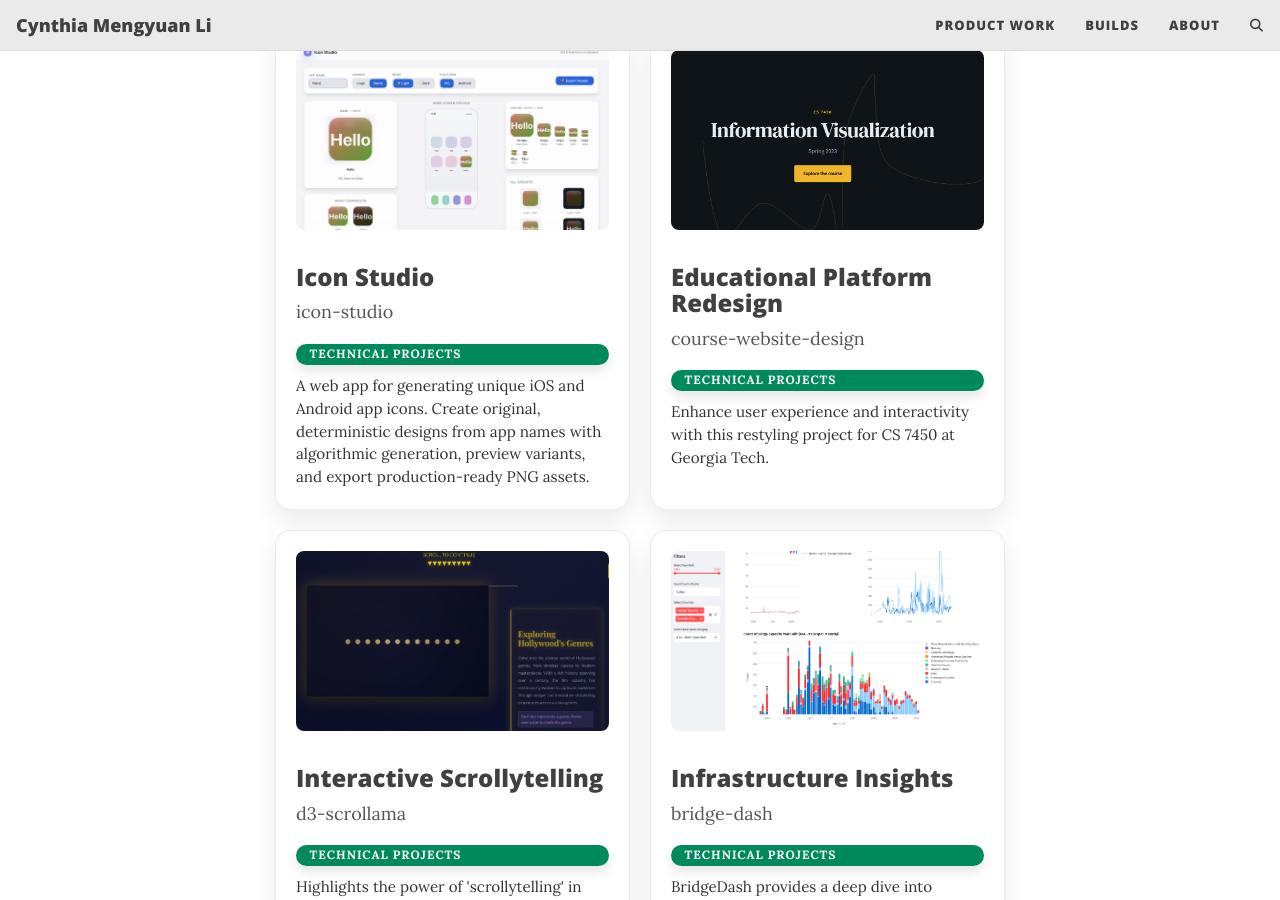
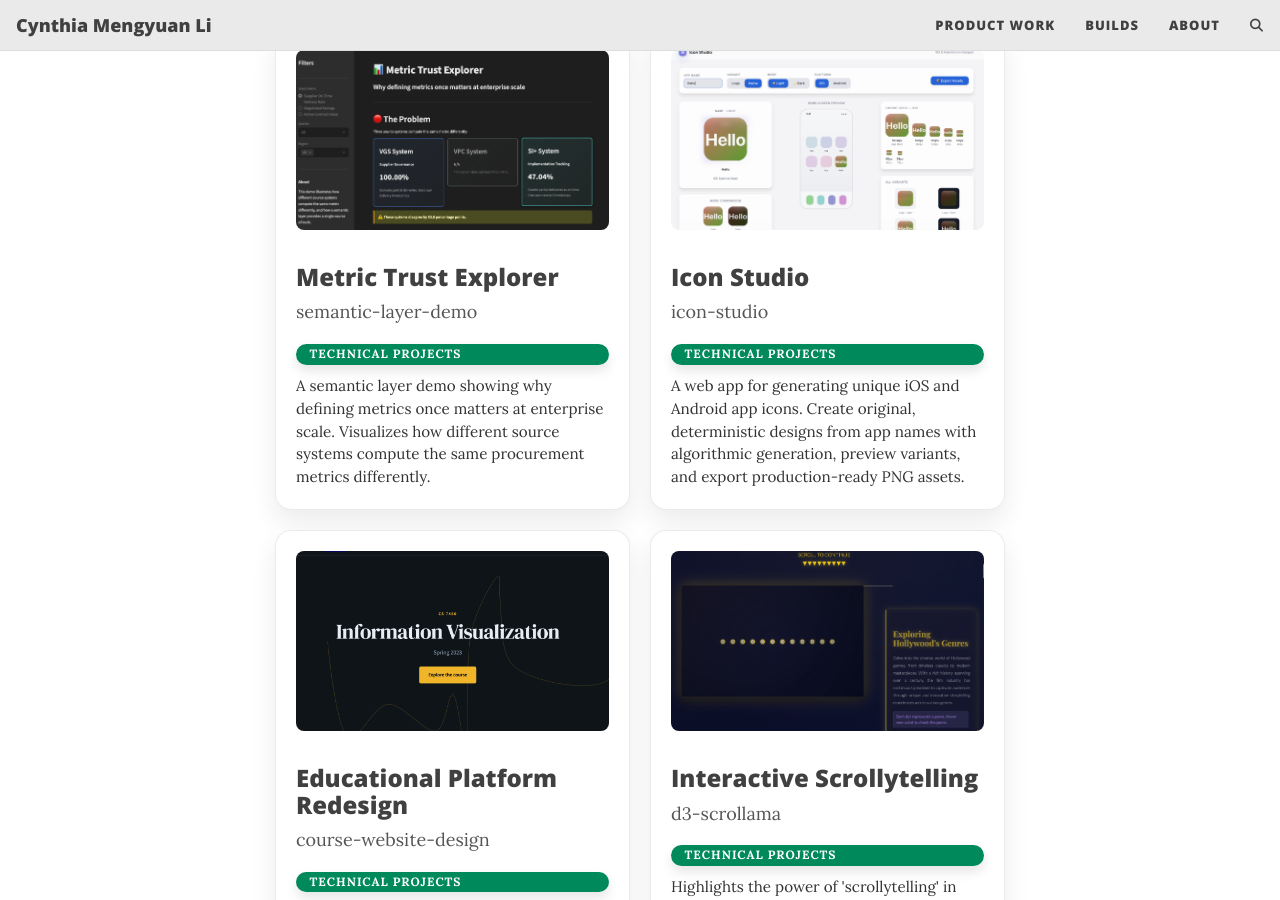
Before and after one commit to cynthialmy/cynthialmy.github.io, a Jekyll site: the page built from projects.md, in a window 1280 px wide and 900 px high, scrolled down 466 px. Built offline with Jekyll 4.4.1, drawn with Linux system fonts in a browser that asks for light colours; comment, search, counter and statistics services are not loaded.

Commit message:
added post

```diff
--- a/projects.md
+++ b/projects.md
@@ -14,6 +14,20 @@ For detailed work showcasing product thinking, strategy, and execution, visit [P
 <div class="portfolio-tab-content active" data-tab-content="technical-projects">
   <div class="project-card-grid">
   <!-- Technical Projects -->
+  <article class="project-card" data-project-type="technical-projects">
+    <a class="project-card-link" href="https://semantic-layer-demo.streamlit.app/" target="_blank" rel="noopener">
+      <img src="{{ '/assets/img/metric-trust-explorer.png' | relative_url }}" alt="Metric Trust Explorer" class="project-card-thumbnail" loading="lazy">
+      <div class="project-card-header">
+        <h3>Metric Trust Explorer</h3>
+        <p class="project-card-subtitle">semantic-layer-demo</p>
+      </div>
+      <span class="project-type-badge" style="--badge-color: {{ site.portfolio_types.technical-projects.color | default: '#008a5c' }};">{{ site.portfolio_types.technical-projects.label | default: 'Technical Projects' }}</span>
+      <p class="project-card-excerpt">
+        A semantic layer demo showing why defining metrics once matters at enterprise scale. Visualizes how different source systems compute the same procurement metrics differently.
+      </p>
+    </a>
+  </article>
+
   <article class="project-card" data-project-type="technical-projects">
     <a class="project-card-link" href="https://cynthialmy.github.io/icon-studio/" target="_blank" rel="noopener">
       <img src="{{ '/assets/img/icon-studio.png' | relative_url }}" alt="Icon Studio" class="project-card-thumbnail" loading="lazy">
```
Also changed, not shown: assets/img/metric-trust-explorer.png (added).
